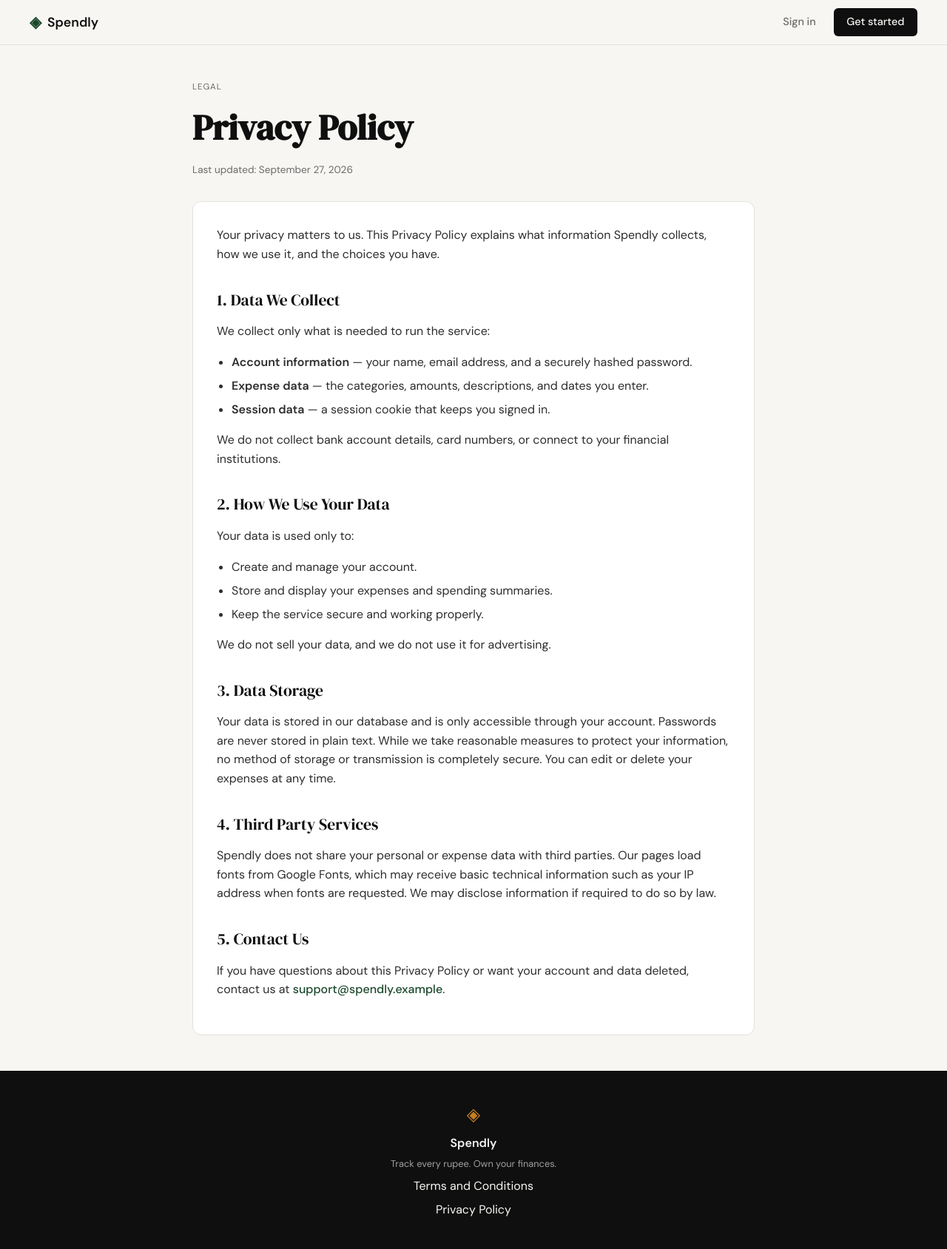
After one commit to Rasika240690/spendly, a Flask app: page /privacy in a window 1280 px wide. The commit adds this page. Shown: the whole page at 74% size. Run offline with Flask 3, Linux system fonts and the light colour scheme.

Commit message:
landing: add privacy policy page and route
Co-Authored-By: Claude Opus 5.5 <noreply@anthropic.com>

```diff
--- a/app.py
+++ b/app.py
@@ -95,6 +95,11 @@ def login():
 @app.route("/terms")
 def terms():
     return render_template("terms.html")
+
+
+@app.route("/privacy")
+def privacy():
+    return render_template("privacy.html")
 
 
 @app.route("/logout")
--- a/static/css/style.css
+++ b/static/css/style.css
@@ -683,6 +683,13 @@ a { color: inherit; text-decoration: none; }
 
 .legal-content li { margin-bottom: 0.4rem; }
 
+.legal-content a {
+    color: var(--accent);
+    font-weight: 500;
+}
+
+.legal-content a:hover { text-decoration: underline; }
+
 /* ------------------------------------------------------------------ */
 /* Footer                                                              */
 /* ------------------------------------------------------------------ */
--- a/templates/base.html
+++ b/templates/base.html
@@ -35,7 +35,7 @@
             <span class="footer-name">Spendly</span>
             <p class="footer-copy">Track every rupee. Own your finances.</p>
             <a href="/terms">Terms and Conditions</a>
-            <a href="#">Privacy Policy</a>
+            <a href="/privacy">Privacy Policy</a>
         </div>
     </footer>
 
--- /dev/null
+++ b/templates/privacy.html
@@ -0,0 +1,70 @@
+{% extends "base.html" %}
+
+{% block title %}Privacy Policy — Spendly{% endblock %}
+
+{% block content %}
+
+<section class="profile-page">
+    <div class="profile-shell legal-shell">
+        <div class="legal-header">
+            <p class="eyebrow">Legal</p>
+            <h1 class="page-title">Privacy Policy</h1>
+            <p class="legal-updated">Last updated: September 27, 2026</p>
+        </div>
+
+        <div class="expense-panel legal-content">
+            <p>
+                Your privacy matters to us. This Privacy Policy explains what information
+                Spendly collects, how we use it, and the choices you have.
+            </p>
+
+            <h2>1. Data We Collect</h2>
+            <p>We collect only what is needed to run the service:</p>
+            <ul>
+                <li><strong>Account information</strong> — your name, email address, and a securely hashed password.</li>
+                <li><strong>Expense data</strong> — the categories, amounts, descriptions, and dates you enter.</li>
+                <li><strong>Session data</strong> — a session cookie that keeps you signed in.</li>
+            </ul>
+            <p>
+                We do not collect bank account details, card numbers, or connect to your
+                financial institutions.
+            </p>
+
+            <h2>2. How We Use Your Data</h2>
+            <p>Your data is used only to:</p>
+            <ul>
+                <li>Create and manage your account.</li>
+                <li>Store and display your expenses and spending summaries.</li>
+                <li>Keep the service secure and working properly.</li>
+            </ul>
+            <p>
+                We do not sell your data, and we do not use it for advertising.
+            </p>
+
+            <h2>3. Data Storage</h2>
+            <p>
+                Your data is stored in our database and is only accessible through your
+                account. Passwords are never stored in plain text. While we take reasonable
+                measures to protect your information, no method of storage or transmission
+                is completely secure. You can edit or delete your expenses at any time.
+            </p>
+
+            <h2>4. Third Party Services</h2>
+            <p>
+                Spendly does not share your personal or expense data with third parties.
+                Our pages load fonts from Google Fonts, which may receive basic technical
+                information such as your IP address when fonts are requested. We may disclose
+                information if required to do so by law.
+            </p>
+
+            <h2>5. Contact Us</h2>
+            <p>
+                If you have questions about this Privacy Policy or want your account and
+                data deleted, contact us at
+                <a href="mailto:support@spendly.example">support@spendly.example</a>.
+            </p>
+        </div>
+    </div>
+</section>
+
+{% endblock %}
```
